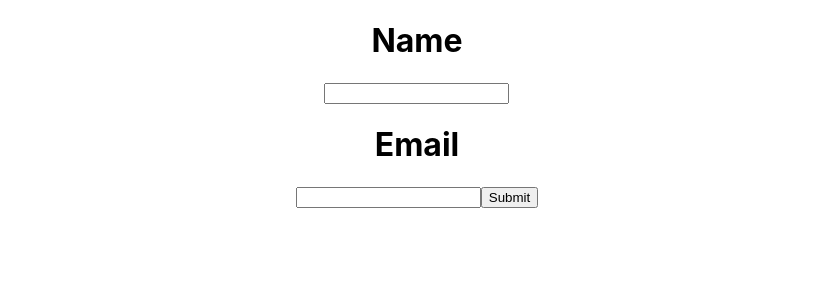
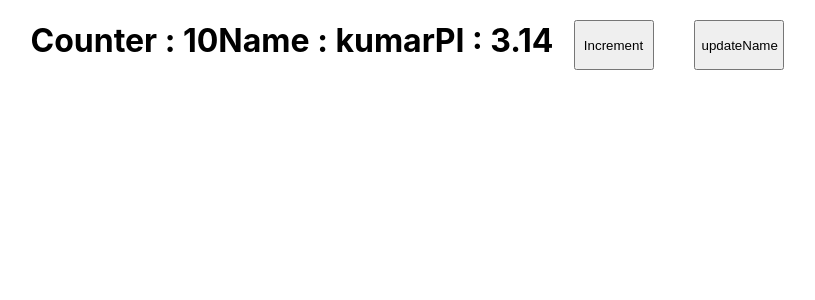
Before and after one commit to CodeCraftersGPT/tileskart3, a React (Create React App) app: page / in a window 1280 px wide. Shown: the top 300 px of the page, without its empty margins (223-1038 px from the left). Built offline with nearby package versions, Linux system fonts and the light colour scheme.

Commit message:
20-useEffect

```diff
--- a/src/App.js
+++ b/src/App.js
@@ -25,14 +25,14 @@ const employee ={
 function App() {
   return (
     <div className="App" style={{ display: 'flex', justifyContent: 'center' }} >
-      <UserFormLS/>
+      {/* <UserFormLS/> */}
       {/* <LifeCycle/> */}
       {/* <CounterClass/> */}
       {/* <BookList/> */}
 
       {/* <ConditionalRendering/> */}
       {/* <User/> */}
-      {/* <Counter/> */}
+      <Counter/>
      {/* <Greet firstName="Mahesh" lastName="Kumar" data={employee}/>
      <Greet firstName="Senthil" lastName="Kumar"  data={employee}/>
      <Greet firstName="Pramod" lastName="Kumar" data={employee}/>
--- a/src/Components/Counter.js
+++ b/src/Components/Counter.js
@@ -1,16 +1,51 @@
-import { useState } from "react";
+import { useState,useEffect } from "react";
 
 function Counter(){
     const [count,setCount] = useState(10);
+    const [name,setName] = useState('kumar');
     const PI = 3.14;
-    let name = 'kumar';
+
+    useEffect(()=>{
+        console.log('component is mounted');
+
+        return ()=>{
+            console.log('component is unmounted');
+        }
+
+    },[]
+    )
+
+    useEffect(()=>{
+        console.log('component is updated for count : '+count);
+        return ()=>{
+            console.log('component is unmounted');
+        }
+    }
+    ,[count]
+    )
+
+    useEffect(()=>{
+        console.log('component is updated for name : '+name);
+    }
+    ,[name]
+    )
+
+
+    useEffect(()=>{
+        console.log('component is updated for name1 : '+name);
+        console.log('component is updated for count1 : '+count);
+    }
+    ,[name,count]
+    )
+
+
 
     function incrementCount(){
         setCount(count+1);
     }
 
     function updateName(){
-        name = 'vikram';
+        setName('vikram');
     }
 
     return (
@@ -18,8 +53,8 @@ function Counter(){
             <h1>Counter : {count}</h1>
             <h1> Name : {name}</h1>
             <h1>PI : {PI}</h1>
-            <button onClick={incrementCount}>Increment</button>
-            <button onClick={updateName}>updateName</button>
+            <button style={{ height: '50px', width: '80px', margin: '20px' }} onClick={incrementCount}>Increment</button>
+            <button style={{ height: '50px', width: '90px', margin: '20px' }} onClick={updateName}>updateName</button>
        </>
     )
 }
```
